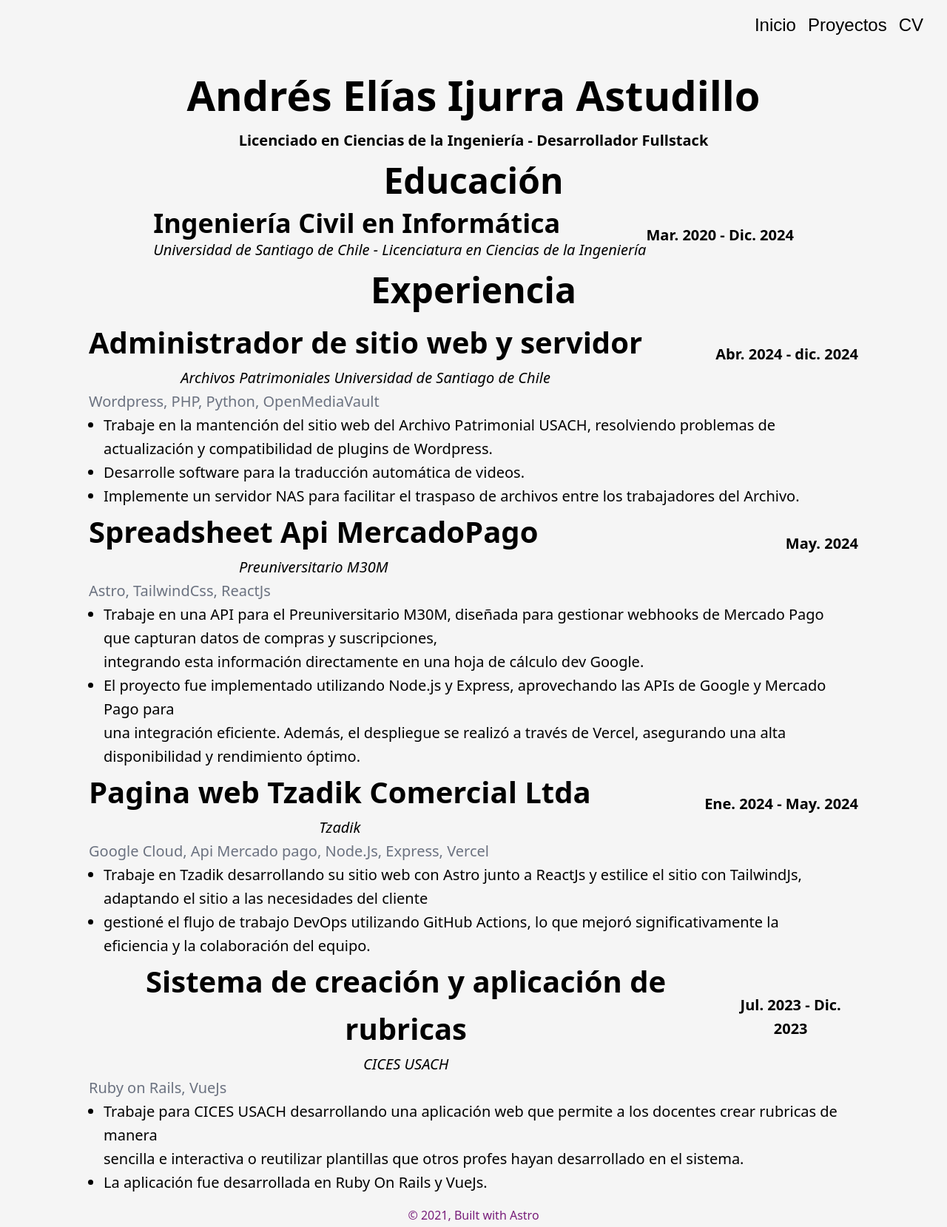
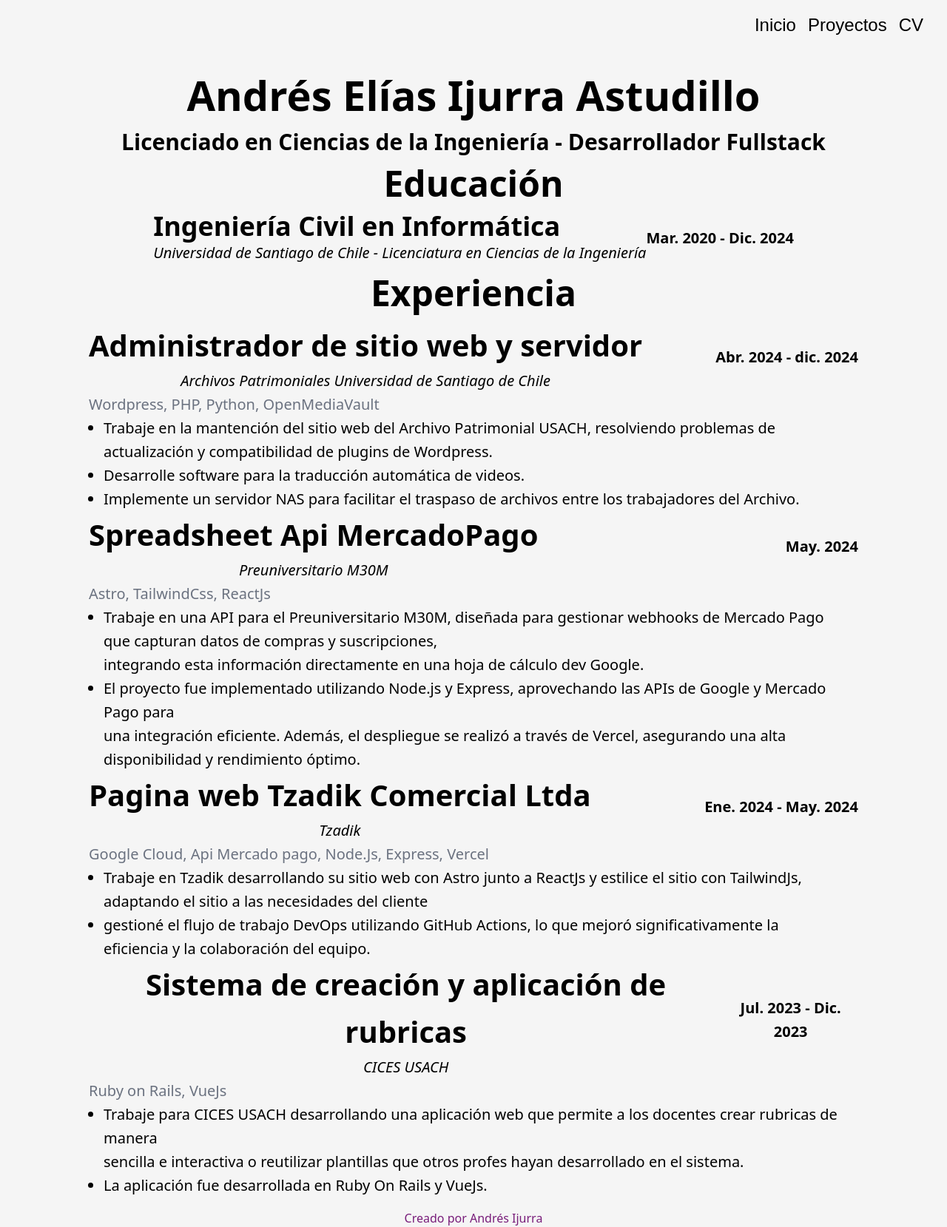
Before and after one commit to kogekii/Portafolio, an Astro site: page /cv in a window 1280 px wide. Shown: the whole page at 74% size. Built offline with nearby package versions, Linux system fonts and the light colour scheme; Astro itself is replaced by a stand-in of ours; a web font is replaced by a local one.

Commit message:
fix: Update layout and CV page for improved responsiveness and author attribution

```diff
--- a/src/layouts/Layout.astro
+++ b/src/layouts/Layout.astro
@@ -33,9 +33,9 @@ import Navbar from "../components/Navbar.astro";
 		</main>
 		<footer>
 			<p class="text-center">
-				© 2021, Built with{" "}
-				<a href="https://astro.build" target="_blank" rel="noopener">
-					Astro
+				Creado por
+				<a href="https://www.linkedin.com/in/ijurraandres/" target="_blank" rel="noopener">
+					Andrés Ijurra
 				</a>
 			</p>
 		</footer>
--- a/src/pages/cv/index.astro
+++ b/src/pages/cv/index.astro
@@ -4,14 +4,14 @@ import ExperienciaCard from "../../components/experiencia-card.astro";
 ---
 
 <Layout title="cv">
-    <h1 class="text-black text-titulo1 font-bold">
+    <h1 class="text-black md:text-titulo1 max-sm:text-2xl  font-bold">
         Andrés Elías Ijurra Astudillo
     </h1>
-    <p class="text-black text-center font-semibold">
+    <p class="text-black text-center max-sm:text-xl sm:text-2xl md:text-3xl font-semibold">
         Licenciado en Ciencias de la Ingeniería - Desarrollador Fullstack
     </p>
     <h2 class="text-black text-titulo2 font-semibold">Educación</h2>
-    <article class="flex justify-center">
+    <article class="flex justify-center max-sm:flex-col">
         <article class="flex flex-col">
             <h3 class="text-black lg:text-4xl md:text-3xl sm:text-2xl font-semibold">
                 Ingeniería Civil en Informática
--- a/src/pages/proyectos/index.astro
+++ b/src/pages/proyectos/index.astro
@@ -6,7 +6,7 @@ import ProjectCard from "../../components/Project-card.astro";
 <Layout title="proyectos">
     <section class="mt-5 w-full">
 		<h2 class="text-titulo3 font-semibold text-secondary font-holtwood">Proyectos</h2>
-		<div class="flex flex-grow-1 justify-center gap-14 p-0">
+		<div class="flex flex-grow-1 justify-center max-sm:flex-col gap-14 p-0">
 			{proyectos.map((proyecto) => (
 				<ProjectCard
 					id={proyecto.id}
```
